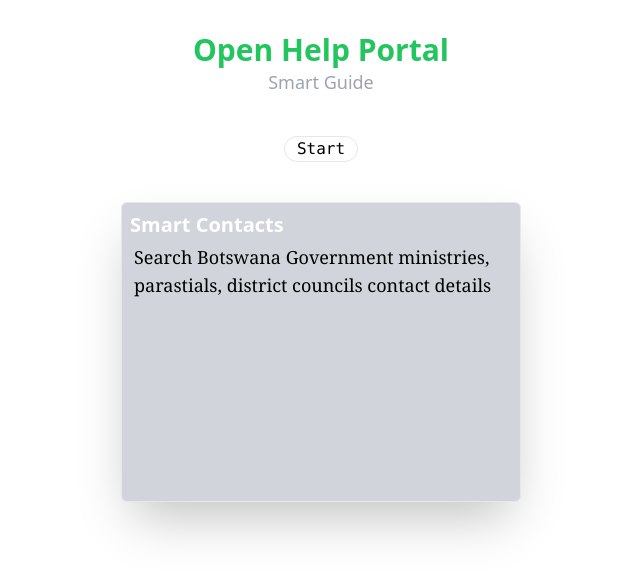
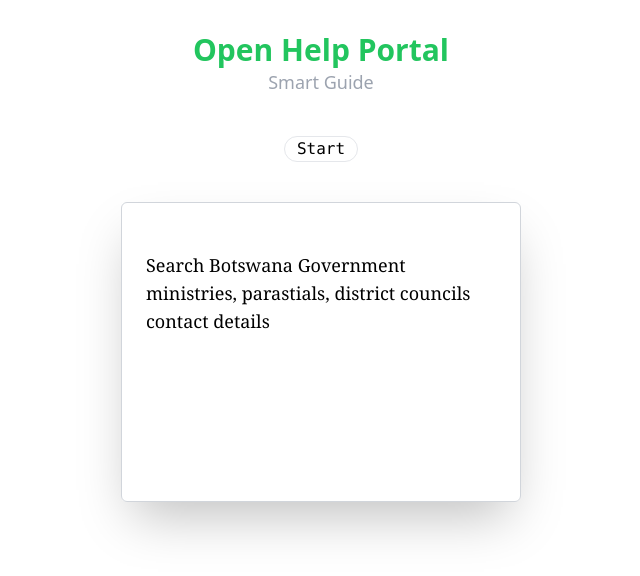
Before and after one commit to Omang/openhelpportal_client, a React (Vite) app: page / in a window 1280 px wide. Shown: the top 576 px of the page, without its empty margins (319-959 px from the left). Built offline with nearby package versions, Linux system fonts and the light colour scheme.

Commit message:
after removing env file

```diff
--- a/src/pages/WelcomePage.jsx
+++ b/src/pages/WelcomePage.jsx
@@ -10,14 +10,14 @@
     </div>
 
     <div className="flex md:flex-row md:items-center justify-center items-center md:justify-center md:gap-4 flex-col mt-8">
-     <div className=' relative flex flex-col border bg-gray-300 rounded-md shadow-2xl md:w-[400px] md:h-[300px] h-[200px] mb-4 w-[200px] p-2'>
-        <div className="flex justify-between">
-            <h5 className="text-xl text-white font-semibold">
+     <div className=' relative flex flex-col border border-gray-300 rounded-md shadow-2xl md:w-[400px] md:h-[300px] h-[200px] mb-4 w-[200px] p-2'>
+        <div className="flex justify-center items-center">
+            <h5 className="font-bold text-white">
                 Smart Contacts
             </h5>
             </div>
-            <div className="rounded-sm mx-auto h-full flex flex-col w-full p-1">
-                <p className=" md:text-lg text-xs font-serif">
+            <div className="rounded-sm mx-auto h-full flex flex-col w-full p-4">
+                <p className=" md:text-lg text-xl font-serif">
                     Search Botswana Government ministries, parastials, district councils contact details
 
                 </p>
```
